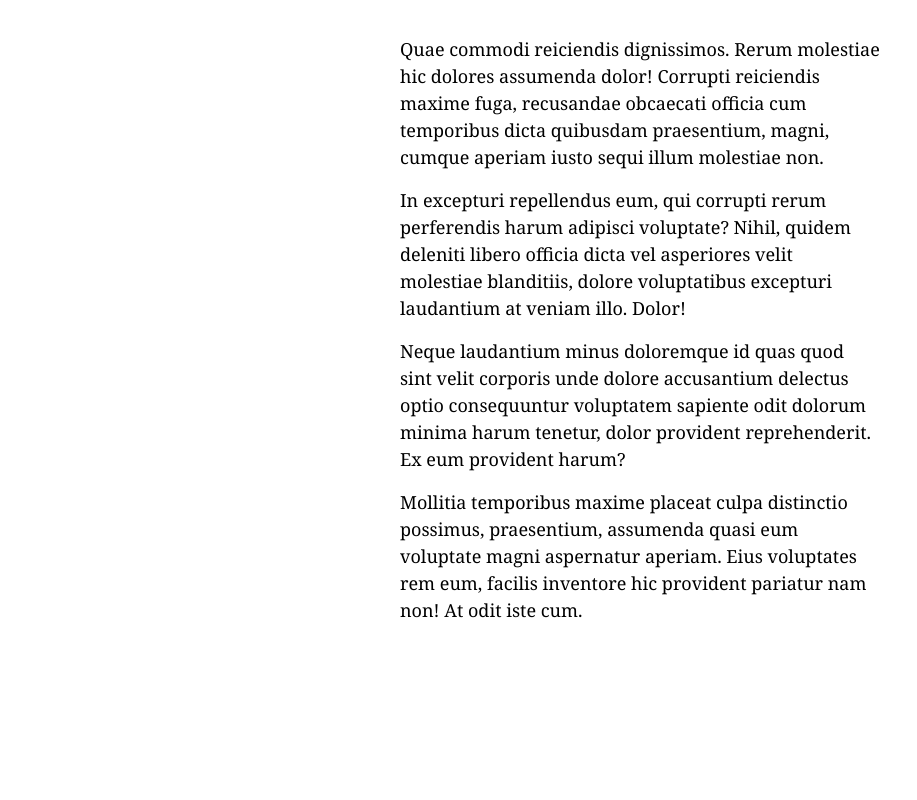
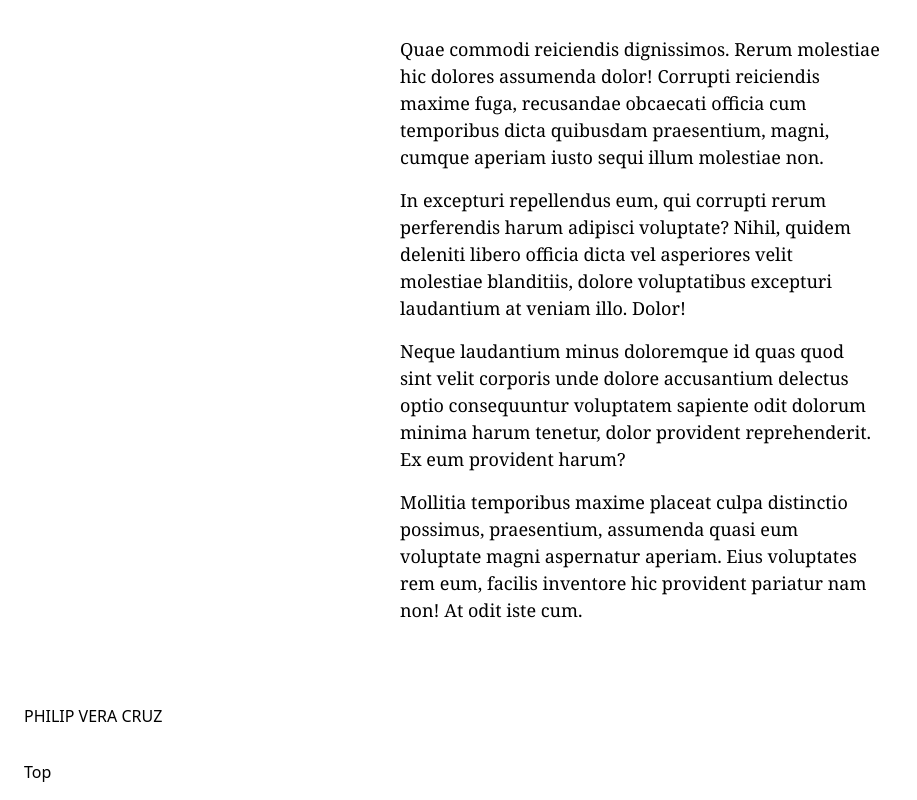
Before and after one commit to axsvmm/461-project-1, a plain HTML site: page part1.html in a window 1280 px wide. Shown: the part 2805-3605 px from the top of the page, without its empty margins (0-917 px from the left). Before the commit the page ends 3493 px from the top, so only its background shows below. Drawn offline with nearby package versions, Linux system fonts and the light colour scheme; a web font is replaced by a local one.

Commit message:
next page

```diff
--- a/part1.html
+++ b/part1.html
@@ -62,5 +62,9 @@
 		  <p class="mb-4 text-lg">Mollitia temporibus maxime placeat culpa distinctio possimus, praesentium, assumenda quasi eum voluptate magni aspernatur aperiam. Eius voluptates rem eum, facilis inventore hic provident pariatur nam non! At odit iste cum.</p>
 		</div>
 
+		 <div class="flex flex-col sm:flex-row sm:text-left sm:justify-between  text-center uppercase py-4 px-6"> <a href="part3.html">Philip Vera Cruz</a></div>
+		  <a class="flex flex-col sm:flex-row sm:text-left sm:justify-between  text-center py-4 px-6"href="#">Top</a>
+
+
 </body>
 </html>
```
